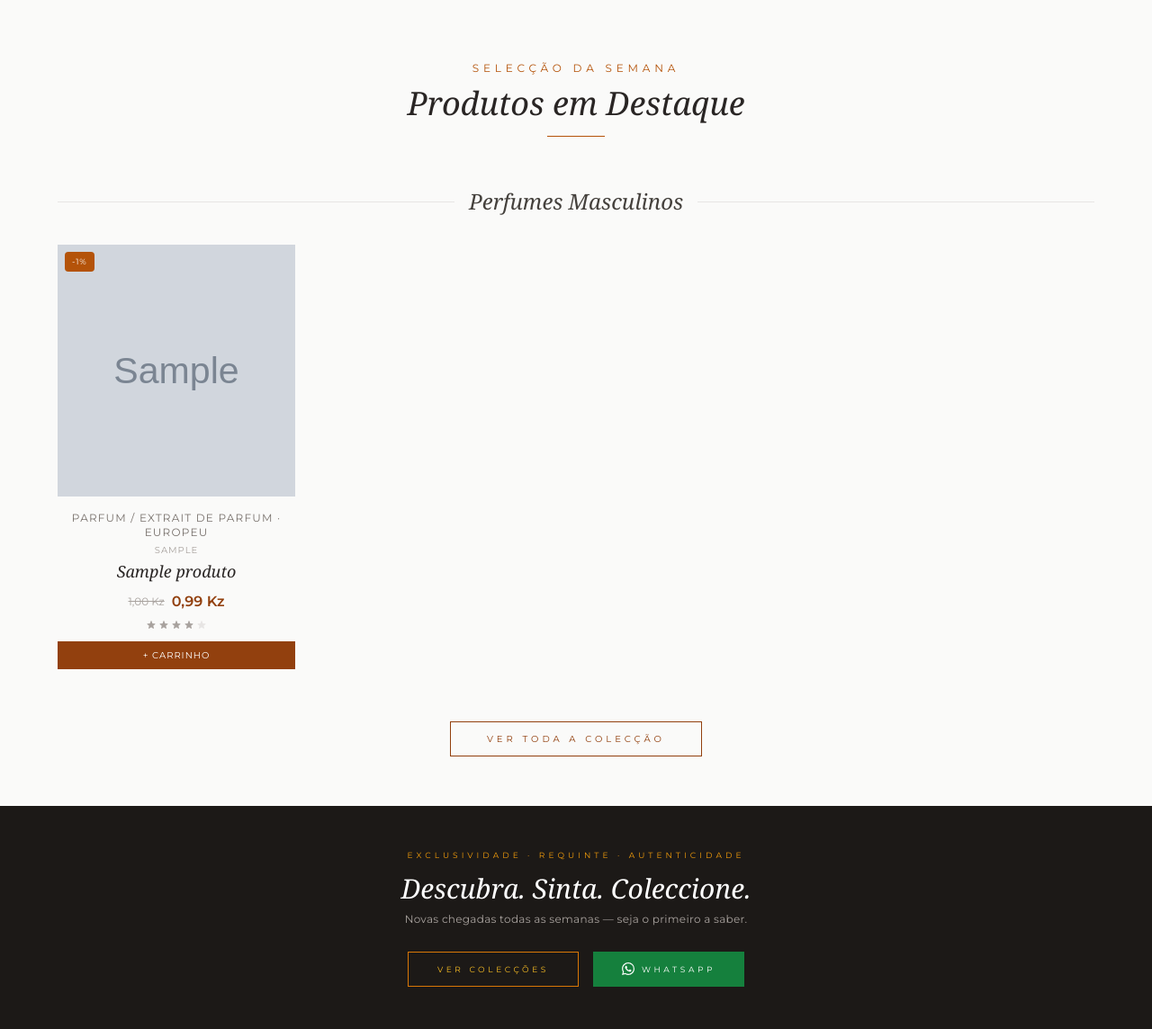
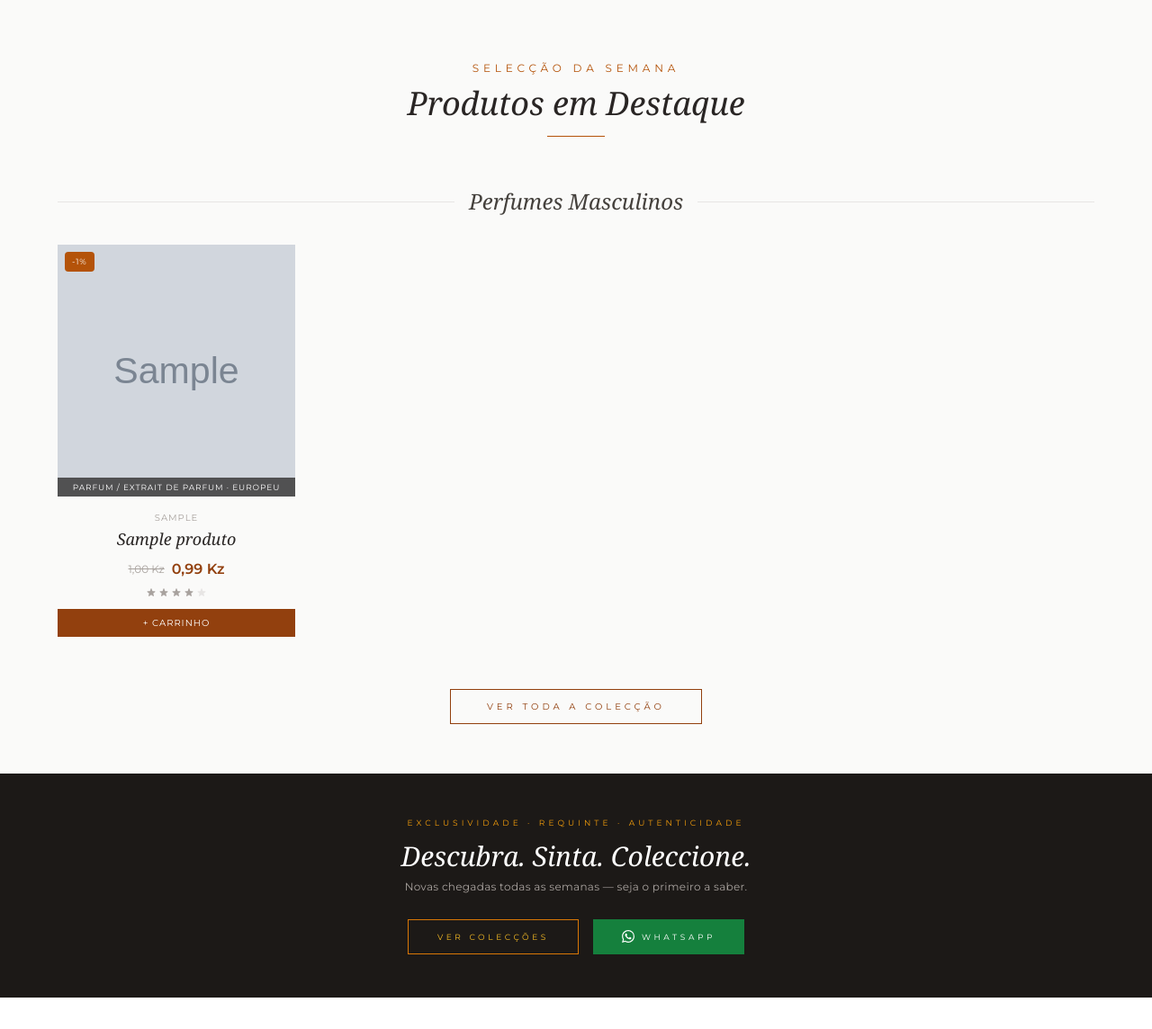
Before and after one commit to IVANCSILVA/perfumariadp, a Django app: page / in a window 1280 px wide. Shown: the part 1530-2674 px from the top of the page at 90% size. Run offline with Django 5.2, Linux system fonts and the light colour scheme; data comes from the database, SQL or seed files in the repository; tables that the repository leaves empty hold one stand-in row (values such as "Sample post"); grey boxes marked "Sample" are stand-in pictures; some libraries are stand-ins or nearby versions; some web fonts are replaced.

Commit message:
fix: padronizar badge de origem/concentracao como overlay na imagem (evita desalinhamento entre produtos)

```diff
--- a/loja/templates/loja/index.html
+++ b/loja/templates/loja/index.html
@@ -409,18 +409,21 @@
                             </svg>
                         </div>
                         {% endif %}
+                        {% if p.concentracao %}
+                        <span class="absolute bottom-0 left-0 right-0 bg-stone-900/70 text-white text-[9px] uppercase tracking-widest text-center py-1">{{ p.get_concentracao_display }}{% if p.origem %} · {{ p.get_origem_display }}{% endif %}</span>
+                        {% elif p.origem %}
+                        <span class="absolute bottom-0 left-0 right-0 bg-stone-900/70 text-white text-[9px] uppercase tracking-widest text-center py-1">{{ p.get_origem_display }}</span>
+                        {% endif %}
                         <!-- Hover overlay com detalhes -->
                         <div class="absolute inset-0 bg-black/60 opacity-0 group-hover:opacity-100 transition-opacity duration-300 flex flex-col items-center justify-center text-white p-4">
                             <p class="text-[10px] uppercase tracking-widest text-amber-300 mb-1">{{ p.marca }}</p>
                             <p class="font-serif italic text-lg leading-tight text-center">{{ p.nome }}</p>
                             {% if p.quantidade %}<p class="text-xs text-stone-300 mt-1">{{ p.quantidade }}</p>{% endif %}
-                            {% if p.concentracao %}<p class="text-xs text-stone-300 mt-0.5">{{ p.get_concentracao_display }}</p>{% endif %}
                             {% if p.origem %}<p class="text-[10px] text-amber-300 mt-0.5 uppercase tracking-widest">{{ p.get_origem_display }}</p>{% endif %}
                             {% if p.essencia %}<p class="text-[10px] text-stone-400 mt-2 line-clamp-2 text-center">{{ p.essencia|truncatewords:12 }}</p>{% endif %}
                             <span class="text-[9px] uppercase tracking-widest text-amber-300 mt-3 border border-amber-400/50 px-3 py-1 rounded">Ver Detalhes ?</span>
                         </div>
                     </div>
-                    {% if p.concentracao %}<p class="text-xs uppercase tracking-widest text-stone-500 mb-1">{{ p.get_concentracao_display }}{% if p.origem %} · {{ p.get_origem_display }}{% endif %}</p>{% elif p.origem %}<p class="text-xs uppercase tracking-widest text-stone-500 mb-1">{{ p.get_origem_display }}</p>{% endif %}
                     <p class="text-[10px] uppercase tracking-widest text-stone-400 mb-0.5">{{ p.marca }}</p>
                     <h4 class="font-serif italic text-stone-800 text-lg mb-2 hover:text-amber-700 transition-colors truncate">{{ p.nome }}</h4>
                     </a>
@@ -474,18 +477,21 @@
                             </svg>
                         </div>
                         {% endif %}
+                        {% if p.concentracao %}
+                        <span class="absolute bottom-0 left-0 right-0 bg-stone-900/70 text-white text-[9px] uppercase tracking-widest text-center py-1">{{ p.get_concentracao_display }}{% if p.origem %} · {{ p.get_origem_display }}{% endif %}</span>
+                        {% elif p.origem %}
+                        <span class="absolute bottom-0 left-0 right-0 bg-stone-900/70 text-white text-[9px] uppercase tracking-widest text-center py-1">{{ p.get_origem_display }}</span>
+                        {% endif %}
                         <!-- Hover overlay com detalhes -->
                         <div class="absolute inset-0 bg-black/60 opacity-0 group-hover:opacity-100 transition-opacity duration-300 flex flex-col items-center justify-center text-white p-4">
                             <p class="text-[10px] uppercase tracking-widest text-amber-300 mb-1">{{ p.marca }}</p>
                             <p class="font-serif italic text-lg leading-tight text-center">{{ p.nome }}</p>
                             {% if p.quantidade %}<p class="text-xs text-stone-300 mt-1">{{ p.quantidade }}</p>{% endif %}
-                            {% if p.concentracao %}<p class="text-xs text-stone-300 mt-0.5">{{ p.get_concentracao_display }}</p>{% endif %}
                             {% if p.origem %}<p class="text-[10px] text-amber-300 mt-0.5 uppercase tracking-widest">{{ p.get_origem_display }}</p>{% endif %}
                             {% if p.essencia %}<p class="text-[10px] text-stone-400 mt-2 line-clamp-2 text-center">{{ p.essencia|truncatewords:12 }}</p>{% endif %}
                             <span class="text-[9px] uppercase tracking-widest text-amber-300 mt-3 border border-amber-400/50 px-3 py-1 rounded">Ver Detalhes ?</span>
                         </div>
                     </div>
-                    {% if p.concentracao %}<p class="text-xs uppercase tracking-widest text-stone-500 mb-1">{{ p.get_concentracao_display }}{% if p.origem %} · {{ p.get_origem_display }}{% endif %}</p>{% elif p.origem %}<p class="text-xs uppercase tracking-widest text-stone-500 mb-1">{{ p.get_origem_display }}</p>{% endif %}
                     <p class="text-[10px] uppercase tracking-widest text-stone-400 mb-0.5">{{ p.marca }}</p>
                     <h4 class="font-serif italic text-stone-800 text-lg mb-2 hover:text-amber-700 transition-colors truncate">{{ p.nome }}</h4>
                     </a>
@@ -545,18 +551,21 @@
                             </svg>
                         </div>
                         {% endif %}
+                        {% if p.concentracao %}
+                        <span class="absolute bottom-0 left-0 right-0 bg-stone-900/70 text-white text-[9px] uppercase tracking-widest text-center py-1">{{ p.get_concentracao_display }}{% if p.origem %} · {{ p.get_origem_display }}{% endif %}</span>
+                        {% elif p.origem %}
+                        <span class="absolute bottom-0 left-0 right-0 bg-stone-900/70 text-white text-[9px] uppercase tracking-widest text-center py-1">{{ p.get_origem_display }}</span>
+                        {% endif %}
                         <!-- Hover overlay com detalhes -->
                         <div class="absolute inset-0 bg-black/60 opacity-0 group-hover:opacity-100 transition-opacity duration-300 flex flex-col items-center justify-center text-white p-4">
                             <p class="text-[10px] uppercase tracking-widest text-amber-300 mb-1">{{ p.marca }}</p>
                             <p class="font-serif italic text-lg leading-tight text-center">{{ p.nome }}</p>
                             {% if p.quantidade %}<p class="text-xs text-stone-300 mt-1">{{ p.quantidade }}</p>{% endif %}
-                            {% if p.concentracao %}<p class="text-xs text-stone-300 mt-0.5">{{ p.get_concentracao_display }}</p>{% endif %}
                             {% if p.origem %}<p class="text-[10px] text-amber-300 mt-0.5 uppercase tracking-widest">{{ p.get_origem_display }}</p>{% endif %}
                             {% if p.essencia %}<p class="text-[10px] text-stone-400 mt-2 line-clamp-2 text-center">{{ p.essencia|truncatewords:12 }}</p>{% endif %}
                             <span class="text-[9px] uppercase tracking-widest text-amber-300 mt-3 border border-amber-400/50 px-3 py-1 rounded">Ver Detalhes ?</span>
                         </div>
                     </div>
-                    {% if p.concentracao %}<p class="text-xs uppercase tracking-widest text-stone-500 mb-1">{{ p.get_concentracao_display }}{% if p.origem %} · {{ p.get_origem_display }}{% endif %}</p>{% elif p.origem %}<p class="text-xs uppercase tracking-widest text-stone-500 mb-1">{{ p.get_origem_display }}</p>{% endif %}
                     <p class="text-[10px] uppercase tracking-widest text-stone-400 mb-0.5">{{ p.marca }}</p>
                     <h4 class="font-serif italic text-stone-800 text-lg mb-2 hover:text-amber-700 transition-colors truncate">{{ p.nome }}</h4>
                     </a>
```
